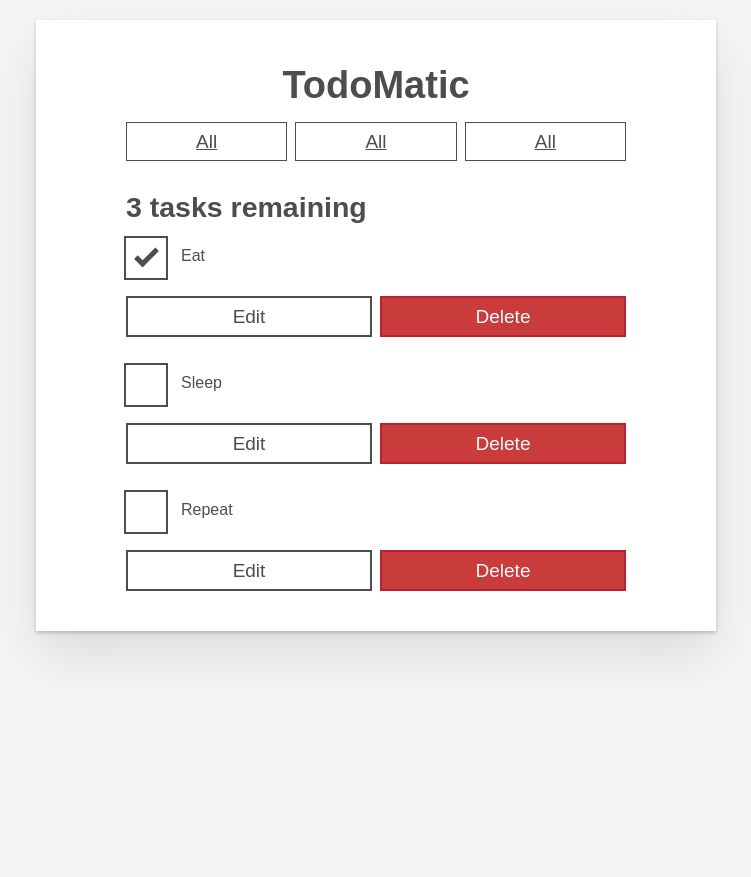
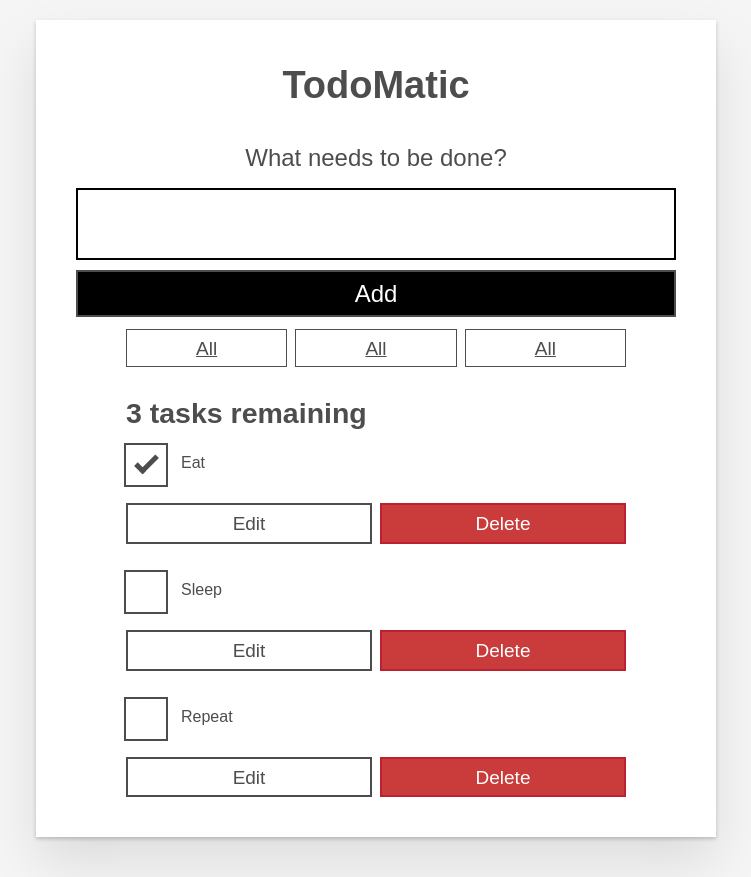
Before and after one commit to ToboesPawPrints/list, a React (Create React App) app: page / in a window 1280 px wide. Shown: the whole page, without its empty margins (264-1015 px from the left). Before the commit the page ends 800 px from the top, so only its background shows below. Built offline with nearby package versions, Linux system fonts and the light colour scheme.

Commit message:
Added Form to App, component was not present and therefore did not appear.

```diff
--- a/src/App.js
+++ b/src/App.js
@@ -16,7 +16,7 @@ function App(props) {
   return (
     <div className="todoapp stack-large">
       <h1>TodoMatic</h1>
-
+     <Form />
       <div className="filters btn-group stack-exception">
 
 <FilterButton />
--- a/src/components/Form.js
+++ b/src/components/Form.js
@@ -2,7 +2,7 @@ import React from "react";
 
 function handleSubmit(x) {
     x.preventDefault();
-    alert('Hi there!');
+    alert("Hi there!");
 }
 
 function Form(props) {
@@ -27,4 +27,5 @@ function Form(props) {
     );
 }
 
+
 export default Form;
```
